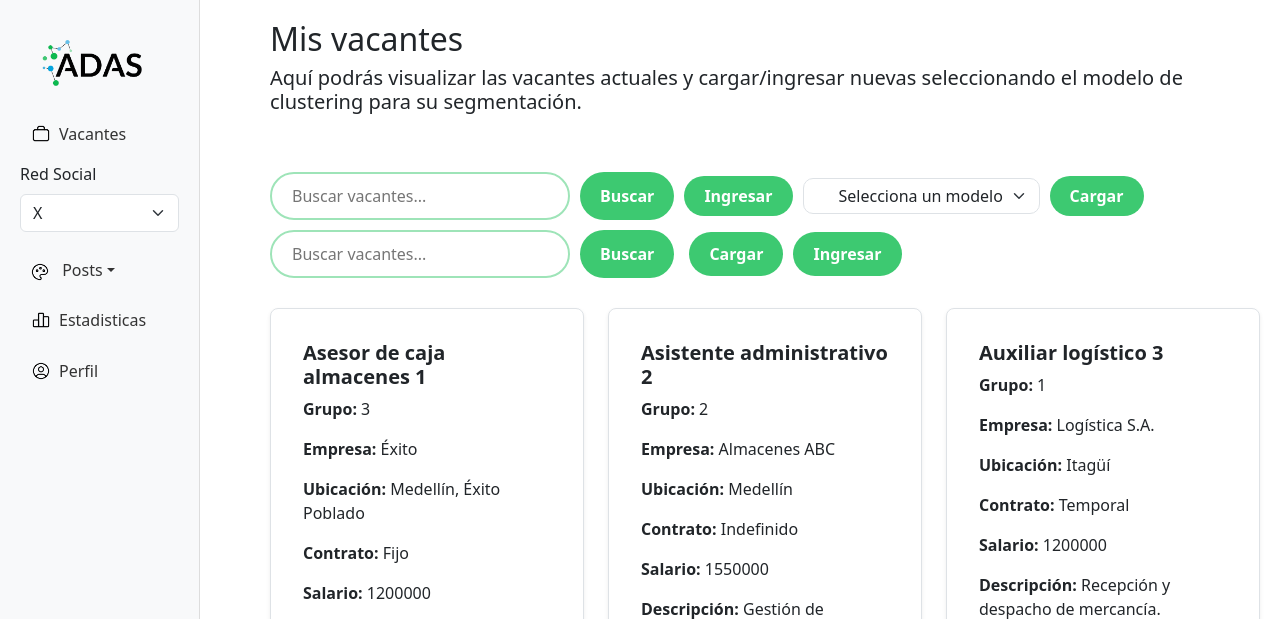
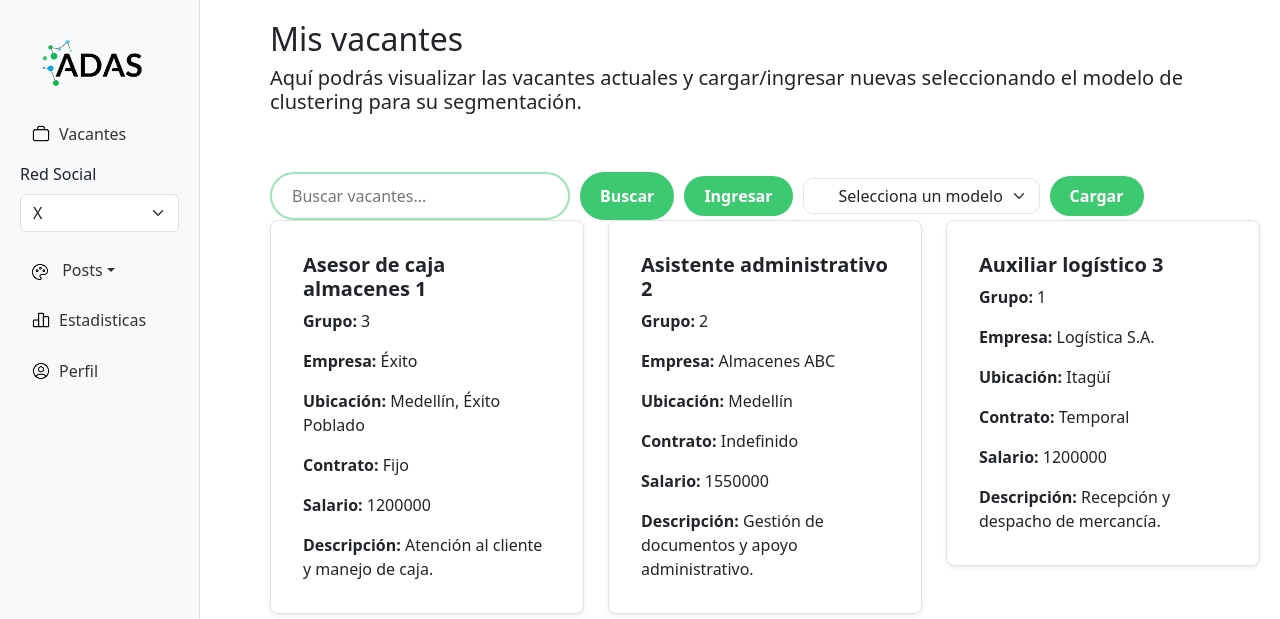
Before and after one commit to CamiloSAcevedo/ProyectoIng.Software, a Django app: page /administrador/vacantes/ in a window 1280 px wide. Shown: the top 619 px of the page. Run offline with Django 5.2, Linux system fonts and the light colour scheme; data comes from the database, SQL or seed files in the repository; both versions use the stored data as it was after the commit; parts of the project's set-up code (start-up, migrations or seed data) failed here and were passed over; some libraries are stand-ins or nearby versions.

Commit message:
cambios finales

```diff
--- a/administrador/templates/mis_vacantes.html
+++ b/administrador/templates/mis_vacantes.html
@@ -103,24 +103,6 @@
         <label for="excelInput" class="btn-pill" style="cursor: pointer;">Cargar</label>
         <input type="file" name="archivo_excel" id="excelInput" onchange="document.getElementById('form-excel').submit();" style="display: none;">
     </form>
-<div class="search-actions-container">
-    <div class="search-left">
-        <!-- Barra de búsqueda -->
-        <form method="get" class="search-form">
-            <input type="text" name="q" class="search-input" placeholder="Buscar vacantes..." value="{{ request.GET.q }}">
-            <button type="submit" class="btn btn-primary">Buscar</button>
-        </form>
-    </div>
-    <div class="search-right">
-        <!-- Botón Cargar (Excel) -->
-        <form method="post" action="{% url 'cargar_excel' %}" enctype="multipart/form-data" id="form-excel" style="display:inline;">
-            {% csrf_token %}
-            <label for="excelInput" class="btn-primary">Cargar</label>
-            <input type="file" name="archivo_excel" id="excelInput" onchange="document.getElementById('form-excel').submit();">
-        </form>
-        <!-- Botón Ingresar manual -->
-        <button class="btn-escribir" onclick="mostrarFormulario()">Ingresar</button>
-    </div>
 </div>
 
 
--- a/administrador/views.py
+++ b/administrador/views.py
@@ -725,7 +725,7 @@ def cargar_excel(request):
 
         if not archivo or not modelo_id:
             messages.error(request, "Debes seleccionar un archivo y un modelo.")
-            return redirect("mis_vacantes")
+            return redirect("vacantes")
 
         modelo = ModeloEntrenado.objects.get(id=modelo_id)
 
@@ -766,7 +766,7 @@ def cargar_excel(request):
             )
 
         messages.success(request, "Vacantes cargadas exitosamente.")
-        return redirect("mis_vacantes")
+        return redirect("vacantes")
 
 
 # ---------------------------- AUTO RELLENO EN POST --------------------------------#
```
Also changed, not shown: administrador/migrations/0001_initial.py, clustering/migrations/0001_initial.py, clustering/migrations/0002_modeloentrenado_nombre.py (deleted), clustering/migrations/0003_modeloentrenado_descripcion.py (deleted), clustering/migrations/0004_alter_modeloentrenado_columnas_usadas.py (deleted), clustering/migrations/0005_remove_clustertargeting_cluster_id_and_more.py (deleted), clustering/migrations/0006_alter_clustertargeting_age_max_and_more.py (deleted), clustering/migrations/0007_alter_clustertargeting_age_max_and_more.py (deleted), db.sqlite3, 1 other file.
